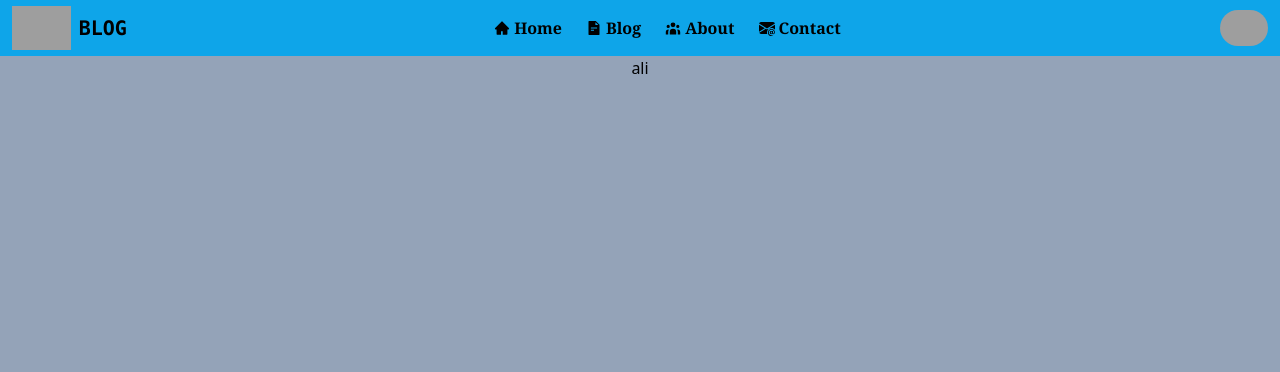
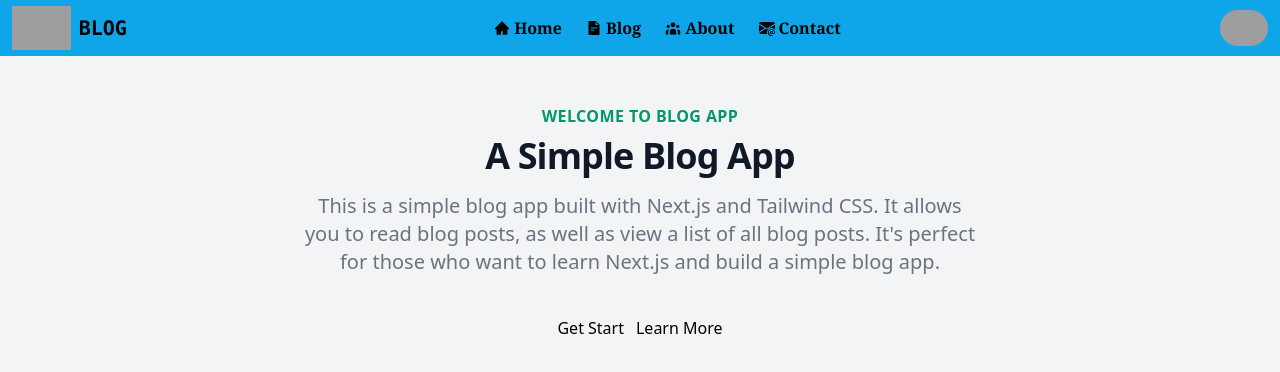
Before and after one commit to aliseyedi01/Next.js-Blog-App, a Next.js app: page / in a window 1280 px wide. Shown: the top 372 px of the page. Built offline with nearby package versions, Linux system fonts and the light colour scheme; grey boxes are pictures that could not be loaded.

Commit message:
fix ( pages ) : Fix Bug Fast Refresh

```diff
--- a/pages/about/index.jsx
+++ b/pages/about/index.jsx
@@ -1,15 +1,15 @@
 import PageMetaHead from "@/components/MetaHead/PageMetaHead";
 import Image from "next/image";
-import About from "@/public/image/About.jpg";
+import AboutImage from "@/public/image/About.jpg";
 
-export default function about() {
+export default function About() {
   return (
     <div className="bg-white">
       <PageMetaHead title="About" />
       <div className="max-w-screen-lg mx-auto px-4 sm:px-6 lg:px-8 py-16">
         <div className="grid grid-cols-1 md:grid-cols-2 gap-8 items-center">
           <div className="mb-4 md:mb-0">
-            <h1 className="text-4xl font-bold mb-4">About Our Blog</h1>
+            <h1 className="text-4xl font-bold mb-4">About Our Blog </h1>
             <p className=" leading-loose font-serif text-justify text-lg  ">
               Welcome to our blog! We are a team of passionate writers and content creators who are
               dedicated to providing informative and engaging articles on various topics that matter
@@ -21,7 +21,13 @@ export default function about() {
             </p>
           </div>
           <div className="w-full">
-            <Image src={About} alt="About image" width={800} height={600} className="rounded-lg" />
+            <Image
+              src={AboutImage}
+              alt="About image"
+              width={800}
+              height={600}
+              className="rounded-lg"
+            />
           </div>
         </div>
       </div>
--- a/pages/blog/index.jsx
+++ b/pages/blog/index.jsx
@@ -1,11 +1,10 @@
 import PageMetaHead from "@/components/MetaHead/PageMetaHead";
-import React from "react";
 
-export default function blog() {
+export default function Blog() {
   return (
     <div className="grid h-screen place-content-center bg-red-400">
       <PageMetaHead title="Blog" />
-      Blog
+      my blog 3
     </div>
   );
 }
--- a/pages/contact/index.jsx
+++ b/pages/contact/index.jsx
@@ -5,7 +5,7 @@ import { InputTextarea } from "primereact/inputtextarea";
 import { Button } from "primereact/button";
 import { Toast } from "primereact/toast";
 
-export default function contact() {
+export default function Contact() {
   const [loading, setLoading] = useState(false);
   const toast = useRef(null);
   const [formData, setFormData] = useState({
@@ -21,7 +21,7 @@ export default function contact() {
     if (!formData.name || !formData.email || !formData.phone || !formData.message) {
       toast.current.show({
         severity: "error",
-        summary: "Fill",
+        summary: "Fills",
         detail: "Please fill all the field",
       });
       return;
@@ -46,7 +46,7 @@ export default function contact() {
       <div className="max-w-screen-lg h-screen mx-auto px-4 sm:px-6 lg:px-8 py-16">
         <div className="grid grid-cols-1 md:grid-cols-2 gap-2 md:gap-8 items-center">
           <div>
-            <h1 className="text-4xl font-bold mb-4">Get in Touch</h1>
+            <h1 className="text-4xl font-bold mb-4">Get in Touch </h1>
             <p className="text-lg leading-relaxed font-mono mb-8">
               Have a question, comment or just want to say hello? Fill out the form below and we'll
               get back to you as soon as possible.
--- a/pages/home/index.jsx
+++ /dev/null
@@ -1,50 +0,0 @@
-import PageMetaHead from "@/components/MetaHead/PageMetaHead";
-import Link from "next/link";
-import { Button } from "primereact/button";
-import React from "react";
-
-export default function home() {
-  return (
-    <>
-      <PageMetaHead title="Home" />
-
-      <div className="bg-gray-100 min-h-screen">
-        <div className="max-w-5xl mx-auto py-12 px-4 sm:px-6 lg:px-8">
-          <div className="lg:text-center">
-            <h2 className="text-base text-emerald-600 font-semibold tracking-wide uppercase">
-              Welcome to Blog App
-            </h2>
-            <p className="mt-2 text-3xl leading-8 font-extrabold tracking-tight text-gray-900 sm:text-4xl">
-              A Simple Blog App
-            </p>
-            <p className="mt-4 max-w-2xl text-xl text-gray-500 lg:mx-auto">
-              This is a simple blog app built with Next.js and Tailwind CSS. It allows you to read
-              blog posts, as well as view a list of all blog posts. It's perfect for those who want
-              to learn Next.js and build a simple blog app.
-            </p>
-            <div className="mt-10 flex sm:justify-center lg:justify-center gap-3">
-              <Link href="/blog">
-                <Button
-                  type="button"
-                  label="Get Start"
-                  icon="pi pi-slack"
-                  severity="danger"
-                  raised
-                />
-              </Link>
-              <Link href="/home#">
-                <Button
-                  icon="pi pi-users"
-                  type="button"
-                  label="Learn More"
-                  raised
-                  severity="info"
-                />
-              </Link>
-            </div>
-          </div>
-        </div>
-      </div>
-    </>
-  );
-}
--- a/pages/index.js
+++ b/pages/index.js
@@ -1,9 +1,50 @@
+import PageMetaHead from "@/components/MetaHead/PageMetaHead";
+import Link from "next/link";
 import { Button } from "primereact/button";
+import React from "react";
 
 export default function Home() {
   return (
-    <div className="flex w-full h-screen justify-center item bg-slate-400">
-      <h2>ali</h2>
-    </div>
+    <>
+      <PageMetaHead title="Home" />
+
+      <div className="bg-gray-100 min-h-screen">
+        <div className="max-w-5xl mx-auto py-12 px-4 sm:px-6 lg:px-8">
+          <div className="lg:text-center">
+            <h2 className="text-base text-emerald-600 font-semibold tracking-wide uppercase">
+              Welcome to Blog App
+            </h2>
+            <p className="mt-2 text-3xl leading-8 font-extrabold tracking-tight text-gray-900 sm:text-4xl">
+              A Simple Blog App
+            </p>
+            <p className="mt-4 max-w-2xl text-xl text-gray-500 lg:mx-auto">
+              This is a simple blog app built with Next.js and Tailwind CSS. It allows you to read
+              blog posts, as well as view a list of all blog posts. It's perfect for those who want
+              to learn Next.js and build a simple blog app.
+            </p>
+            <div className="mt-10 flex sm:justify-center lg:justify-center gap-3">
+              <Link href="/blog">
+                <Button
+                  type="button"
+                  label="Get Start"
+                  icon="pi pi-slack"
+                  severity="danger"
+                  raised
+                />
+              </Link>
+              <Link href="/home#">
+                <Button
+                  icon="pi pi-users"
+                  type="button"
+                  label="Learn More"
+                  raised
+                  severity="info"
+                />
+              </Link>
+            </div>
+          </div>
+        </div>
+      </div>
+    </>
   );
 }
```
Also changed, not shown: 1 other file (tests, documents, lock files or other folders).
